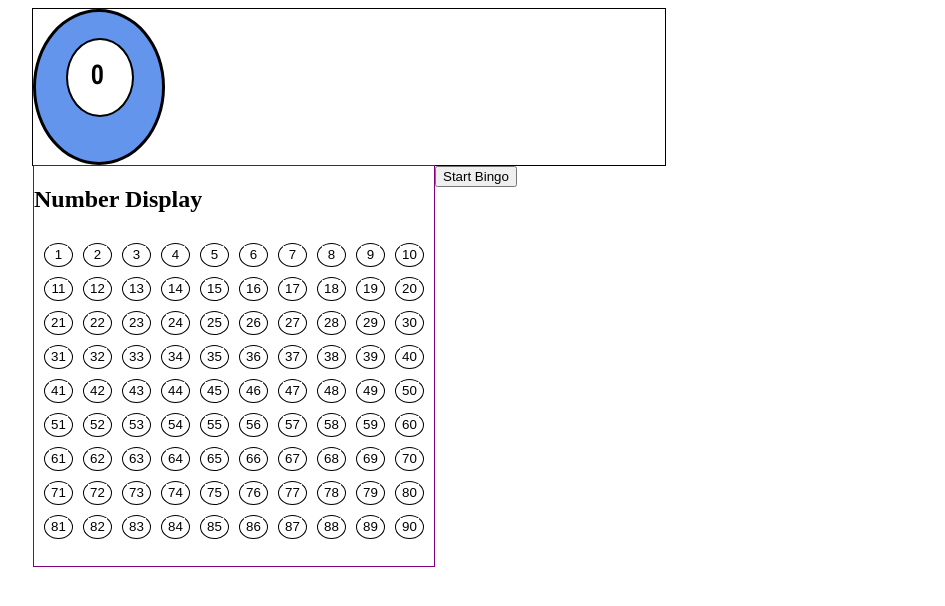
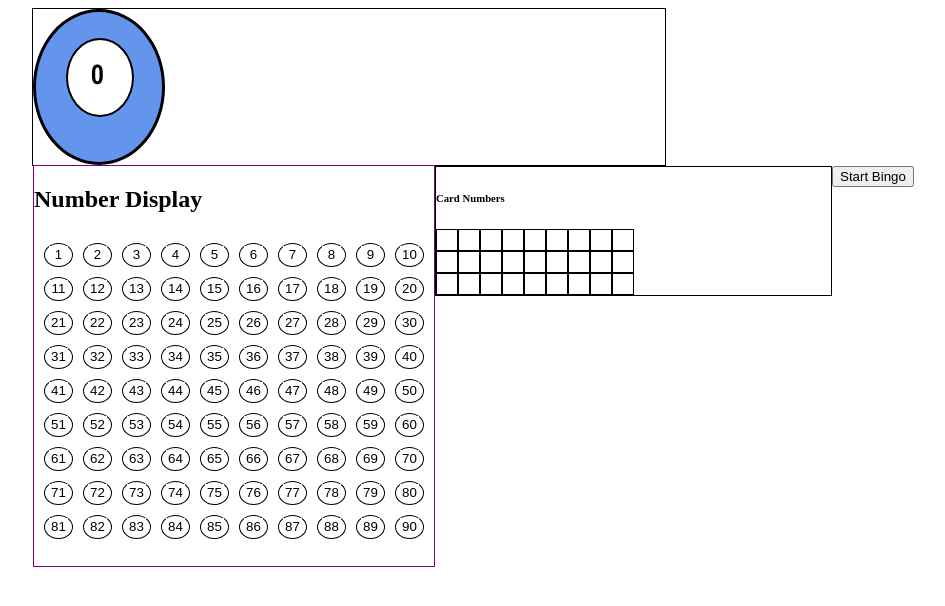
Before and after one commit to bladedevleoper/bingo-machine, a plain HTML site: page index.html in a window 1280 px wide. Shown: the whole page, without its empty margins (291-1236 px from the left). Drawn offline with Linux system fonts and the light colour scheme.

Commit message:
adding player card functionality

```diff
--- a/dist/css/stylesheet.css
+++ b/dist/css/stylesheet.css
@@ -75,3 +75,26 @@
     box-shadow: 5px 10px #ffffff;
 
 }
+.square{
+    border:1px solid #000;
+    height:20px;
+    width:20px;
+    float:left;
+}
+.row-1{
+    float:left;
+}
+.row-2{
+    float:left;
+}
+.row-3{
+    float:left;
+}
+
+#game-board{
+    float:left;
+    width:395px;
+    height:100%;
+    border: 1px solid #000;
+    margin: 0 auto;
+}
--- a/dist/js/bingo.js
+++ b/dist/js/bingo.js
@@ -149,11 +149,49 @@ var startInterval = () => {
     }, 5000);
 }
 
-
-function generatePlayingCard(int)
+/**
+ *
+ * @param {integer} playerNumber
+ * the playerNumber will be
+ */
+function generatePlayingCard()
 {
 
+    //column counter
+    let colCounter;
+    //may convert this into an object and switch this to min and max
+
+    const col1 = [1,2,3,4,5,6,7,8,9];
+    const col2 = [10,11,12,13,14,15,16,17,18,19];
+    const col3 = [20,21,22,23,24,25,26,27,28,29];
+    const col4 = [30,31,32,34,35,36,37,38,39];
+    const col5 = [40,41,42,43,44,45,46,47,48,49];
+    const col6 = [50,51,52,53,54,55,56,57,58,59];
+    const col7 = [60,61,62,63,64,65,66,67,68,69];
+    const col8 = [70,71,72,73,74,75,76,77,78,79];
+    const col9 = [80,81,82,83,84,85,86,87,88,89,90];
+
+    //rows
+    let rowCounter;
+    //row counter
+    const row = [1,2,3];
+
+
 }
+
+
+function setColNumber()
+{
+    //const setRow1
+    const board = document.querySelector('#game-board');
+    board.querySelectorAll('.row-1');
+
+
+
+
+
+}
+
 
 const stopInterval = () => {
 
--- a/index.html
+++ b/index.html
@@ -25,12 +25,47 @@
         </div>
 
     </section>
+    <section id="game-board">
+        <h6>Card Numbers</h6>
+        <div class="row-1">
+            <div class="square col-1"></div>
+            <div class="square col-2"></div>
+            <div class="square col-3"></div>
+            <div class="square col-4"></div>
+            <div class="square col-5"></div>
+            <div class="square col-6"></div>
+            <div class="square col-7"></div>
+            <div class="square col-8"></div>
+            <div class="square col-9"></div>
+        </div>
+        <div class="row-2">
+            <div class="square"></div>
+            <div class="square"></div>
+            <div class="square"></div>
+            <div class="square"></div>
+            <div class="square"></div>
+            <div class="square"></div>
+            <div class="square"></div>
+            <div class="square"></div>
+            <div class="square"></div>
+        </div>
+        <div class="row-3">
+            <div class="square"></div>
+            <div class="square"></div>
+            <div class="square"></div>
+            <div class="square"></div>
+            <div class="square"></div>
+            <div class="square"></div>
+            <div class="square"></div>
+            <div class="square"></div>
+            <div class="square"></div>
+        </div>
+    </section>
+
     <button id="start" onclick="startInterval()">Start Bingo</button>
     <script src="dist/js/bingo.js"></script>
 
-    <section class="playing-area">
 
-    </section>
 
     </body>
 
```
